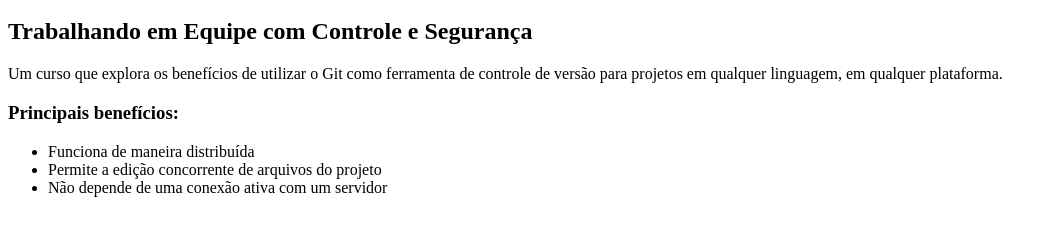
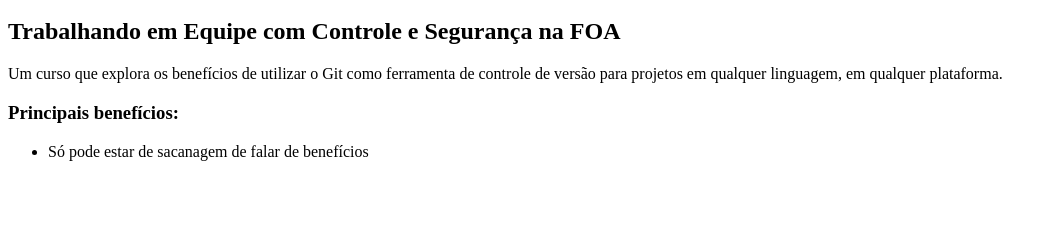
Before and after one commit to felippemms/remoto-curso-git, a plain HTML site: page index.html in a window 1280 px wide. Shown: the part 48-284 px from the top of the page, without its empty margins (0-1057 px from the left). Drawn offline with Linux system fonts and the light colour scheme.

Commit message:
Primeira alteração interativa

```diff
--- a/index.html
+++ b/index.html
@@ -3,15 +3,13 @@
 	</head>
 	<body>
 		<h1>Git</h1>
-        <h2>Trabalhando em Equipe com Controle e Segurança</h2>
+        <h2>Trabalhando em Equipe com Controle e Segurança na FOA</h2>
 
         <p>Um curso que explora os benefícios de utilizar o Git como ferramenta de controle de versão para projetos em qualquer linguagem, em qualquer plataforma.</p>
 
         <h3>Principais benefícios:</h3>
         <ul>
-            <li>Funciona de maneira distribuída</li>
-            <li>Permite a edição concorrente de arquivos do projeto</li>
-            <li>Não depende de uma conexão ativa com um servidor</li>
+            <li>Só pode estar de sacanagem de falar de benefícios</li>
         </ul>
 	</body>
 </html>
```
